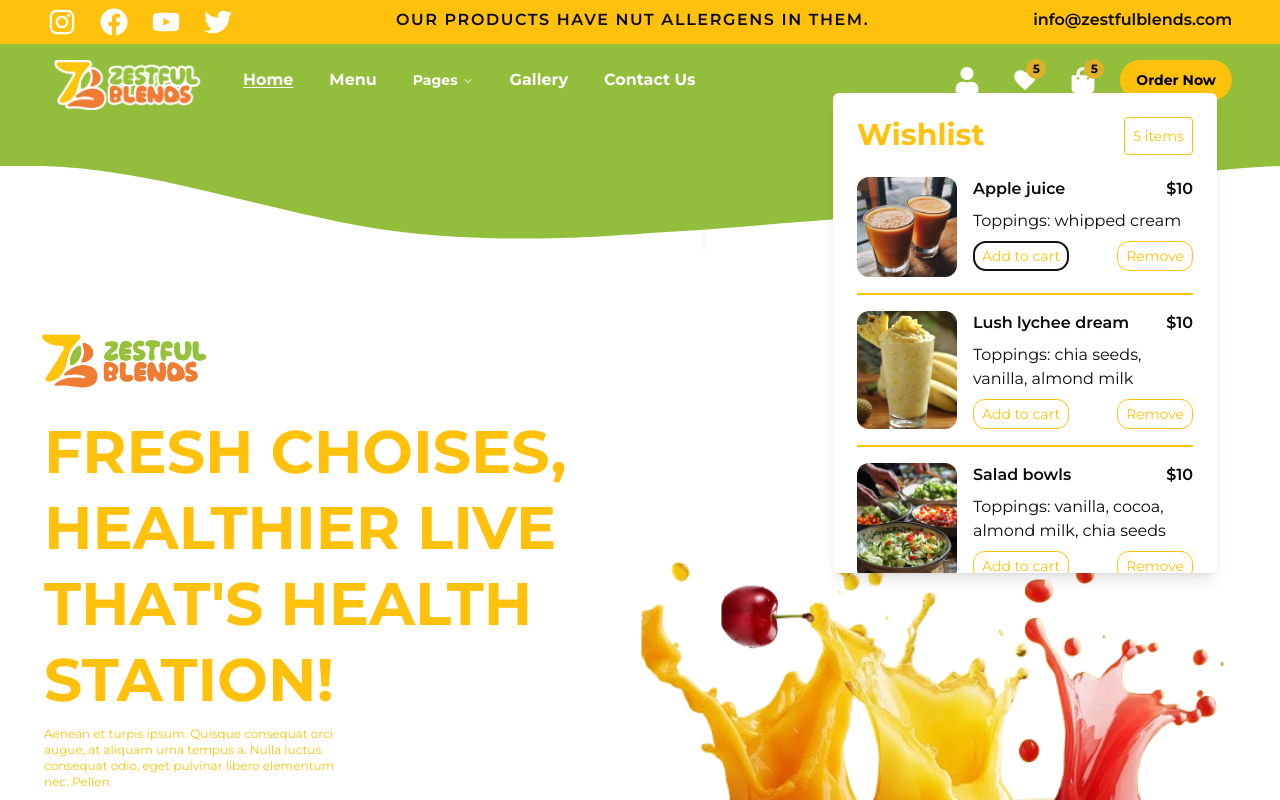
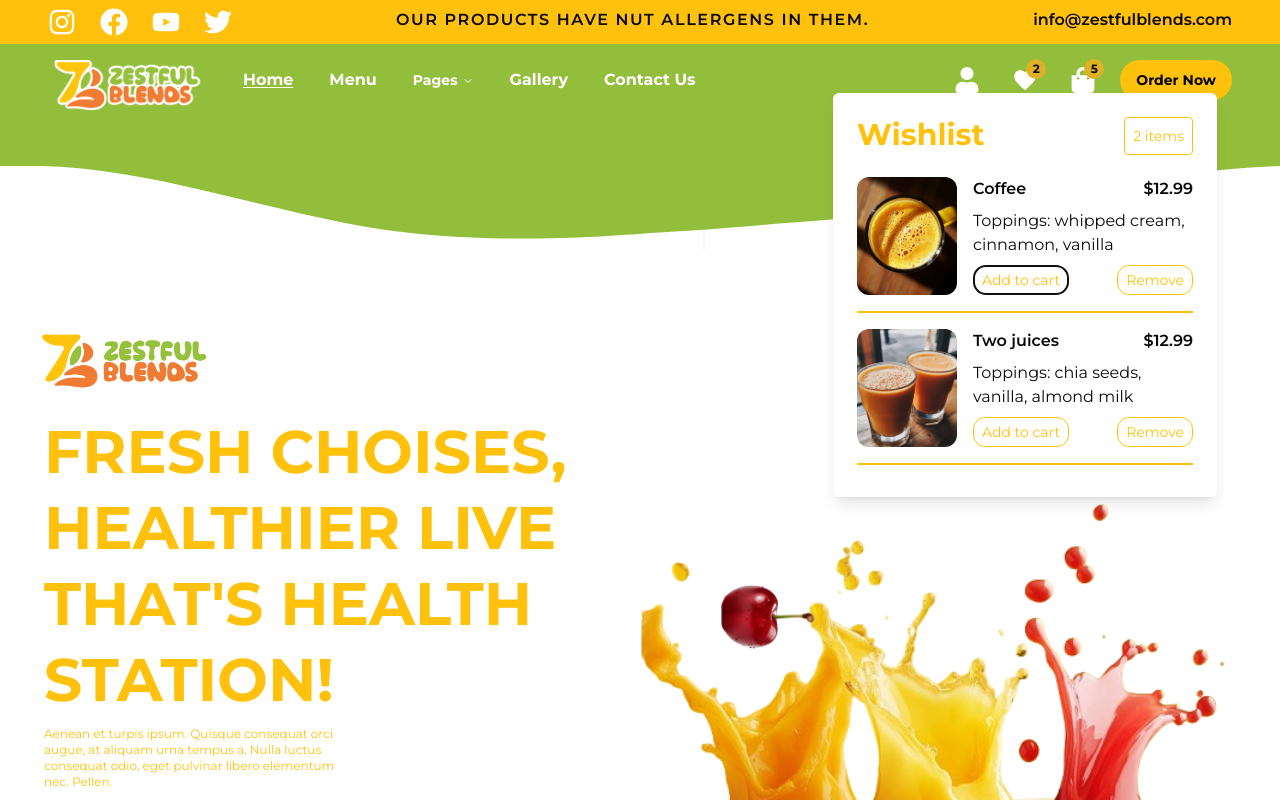
Before and after one commit to VanjaXYZ/zestful-blends-frontend, a Next.js app: page / in a window 1280 px wide. Both pictures are taken after a click on the icon 1025 px from the left and 80 px from the top of the page. Shown: the top 800 px of the page. Built offline with nearby package versions, Linux system fonts and the light colour scheme.

Commit message:
wishlist add/remove functionality .cart update quantity functionality

```diff
--- a/src/app/custom_components/header/CartItem.tsx
+++ b/src/app/custom_components/header/CartItem.tsx
@@ -1,30 +1,65 @@
+import useCartStore from "@/app/store/cartStore";
+import useWishlistStore from "@/app/store/wishlistStore";
 import Image from "next/image";
-import { TbTrash, TbPencil } from "react-icons/tb";
+import { useState } from "react";
+import { TbTrash, TbPencil, TbCheck, TbXboxX } from "react-icons/tb";
 
 interface CartItemProps {
+  id: string;
   name: string;
   toppings: string[];
   imageSrc: any;
   price: number;
   quantity: number;
-  onQuantityChange: (quantity: number | string) => void;
+  onQuantityChange: (quantity: number) => void;
   onRemoveFromCart: () => void;
-  onEditClick: () => void;
+  onEditClick?: (id: string) => void;
+  updateQuantity?: (quantity: number) => void;
   variant: "cart" | "wishlist";
   isEditing?: boolean;
 }
 const CartItem = ({
+  id,
   name,
   toppings,
   imageSrc,
   price,
   quantity,
-  onQuantityChange,
-  onRemoveFromCart,
-  onEditClick,
   variant,
-  isEditing,
 }: CartItemProps) => {
+  const [isEditing, setIsEditing] = useState(false);
+  const [originalQuantity, setOriginalQuantity] = useState(quantity);
+  const itemQuantity =
+    useCartStore(
+      (state) => state.cart.find((item) => item.id === id)?.quantity
+    ) || 1;
+  const updateQuantity = useCartStore((state) => state.updateQuantity);
+  const increaseQuantity = useCartStore((state) => state.increaseQuantity);
+  const decreaseQuantity = useCartStore((state) => state.decreaseQuantity);
+  const onRemoveFromCart = useCartStore((state) => state.removeFromCart);
+  const onRemoveFromWishlist = useWishlistStore(
+    (state) => state.removeFromWishlist
+  );
+
+  const handleUpdateQuantity = (quantity: number) => {
+    setIsEditing(false);
+    updateQuantity(id, quantity);
+  };
+
+  const handleStartEdit = () => {
+    setOriginalQuantity(itemQuantity);
+    setIsEditing(true);
+  };
+
+  const handleCancelEdit = () => {
+    setIsEditing(false);
+    updateQuantity(id, originalQuantity);
+  };
+
+  const moveItemToCart = (id: string) => {
+    useWishlistStore.getState().moveToCart(id);
+  };
+
   return (
     <div className="flex h-auto gap-4">
       <Image
@@ -45,16 +80,27 @@ const CartItem = ({
             <div className="flex gap-2">
               {isEditing ? (
                 <>
+                  {itemQuantity > 1 && (
+                    <button
+                      className="border border-primary-yellow rounded-full w-6 h-6 flex items-center justify-center"
+                      onClick={() => decreaseQuantity(id)}
+                    >
+                      -
+                    </button>
+                  )}
+                  <input
+                    disabled={!isEditing}
+                    type="text"
+                    value={itemQuantity}
+                    onChange={(e) =>
+                      handleUpdateQuantity(Number(e.target.value))
+                    }
+                    className="text-center w-8"
+                    min={1}
+                  />
                   <button
                     className="border border-primary-yellow rounded-full w-6 h-6 flex items-center justify-center"
-                    onClick={() => onQuantityChange(quantity - 1)}
-                  >
-                    -
-                  </button>
-                  <p className="text-center">{quantity}</p>
-                  <button
-                    className="border border-primary-yellow rounded-full w-6 h-6 flex items-center justify-center"
-                    onClick={() => onQuantityChange(quantity + 1)}
+                    onClick={() => increaseQuantity(id)}
                   >
                     +
                   </button>
@@ -64,16 +110,39 @@ const CartItem = ({
               )}
             </div>
             <div className="flex gap-2">
-              <TbTrash size={20} onClick={onRemoveFromCart} />
-              <TbPencil size={20} onClick={onEditClick} />
+              {isEditing ? (
+                <>
+                  <TbXboxX
+                    className="cursor-pointer"
+                    size={20}
+                    onClick={handleCancelEdit}
+                  />
+                  <TbCheck
+                    className="cursor-pointer"
+                    size={20}
+                    onClick={() => handleUpdateQuantity(itemQuantity)}
+                  />
+                </>
+              ) : (
+                <>
+                  <TbTrash size={20} onClick={() => onRemoveFromCart(id)} />
+                  <TbPencil size={20} onClick={handleStartEdit} />
+                </>
+              )}
             </div>
           </div>
         ) : (
           <div className="flex gap-2 justify-between">
-            <button className=" text-primary-yellow border border-primary-yellow text-sm px-2 py-1 rounded-xl">
+            <button
+              className=" text-primary-yellow border border-primary-yellow text-sm px-2 py-1 rounded-xl"
+              onClick={() => moveItemToCart(id)}
+            >
               Add to cart
             </button>
-            <button className=" text-primary-yellow border border-primary-yellow text-sm px-2 py-1 rounded-xl">
+            <button
+              className=" text-primary-yellow border border-primary-yellow text-sm px-2 py-1 rounded-xl"
+              onClick={() => onRemoveFromWishlist(id)}
+            >
               Remove
             </button>
           </div>
--- a/src/app/custom_components/header/NavIcons.tsx
+++ b/src/app/custom_components/header/NavIcons.tsx
@@ -6,12 +6,14 @@ import {
 import { FaShoppingBag, FaUser } from "react-icons/fa";
 import { MdFavorite } from "react-icons/md";
 import CartItem from "./CartItem";
-import { cartItems } from "@/lib/mock/CartItems";
+import useCartStore from "@/app/store/cartStore";
+import useWishlistStore from "@/app/store/wishlistStore";
 
 const NavIcons = () => {
   let hasProductsInCart = false;
-  const productsInCart = cartItems;
-  if (productsInCart.length > 0) hasProductsInCart = true;
+  const productsInCart = useCartStore((state) => state.cart);
+  const productsInWishlist = useWishlistStore((state) => state.wishlist);
+
   return (
     <div className="flex gap-8 max-xl:gap-4 relative">
       <FaUser color="white" size={26} className="cursor-pointer" />
@@ -19,9 +21,9 @@ const NavIcons = () => {
         <PopoverTrigger asChild>
           <div className="relative">
             <MdFavorite color="white" size={26} className="cursor-pointer" />
-            {hasProductsInCart && (
+            {productsInWishlist.length > 0 && (
               <span className="absolute -top-2 -right-2 font-bold bg-primary-yellow-dark-shade rounded-full w-5 h-5 flex items-center justify-center text-xs">
-                {productsInCart.length}
+                {productsInWishlist.length}
               </span>
             )}
           </div>
@@ -33,18 +35,19 @@ const NavIcons = () => {
                 Wishlist
               </h2>
               <p className="flex items-center text-primary-yellow rounded-sm p-2 border border-primary-yellow text-sm">
-                {productsInCart.length} items
+                {productsInWishlist.length} items
               </p>
             </div>
-            {productsInCart.map((item) => {
+            {productsInWishlist.length > 0 ? (
+              productsInWishlist.map((item) => {
                 return (
                   <>
                     <CartItem
                       variant="wishlist"
                       onQuantityChange={() => {}}
                       onRemoveFromCart={() => {}}
-                    onEditClick={() => {}}
-                    key={item.name}
+                      id={item.id}
+                      key={item.id}
                       name={item.name}
                       toppings={item.toppings}
                       imageSrc={item.imageSrc}
@@ -54,7 +57,10 @@ const NavIcons = () => {
                     <hr className="border-t-2 border-primary-yellow w-full my-2" />
                   </>
                 );
-            })}
+              })
+            ) : (
+              <p className=" text-center text-xl m-5">Your wishlist is empty</p>
+            )}
           </div>
         </PopoverContent>
       </Popover>
@@ -62,7 +68,7 @@ const NavIcons = () => {
         <PopoverTrigger asChild>
           <div className="relative">
             <FaShoppingBag color="white" size={26} className="cursor-pointer" />
-            {hasProductsInCart && (
+            {productsInCart.length > 0 && (
               <span className="absolute -top-2 -right-2 font-bold bg-primary-yellow-dark-shade rounded-full w-5 h-5 flex items-center justify-center text-xs">
                 {productsInCart.length}
               </span>
@@ -79,15 +85,16 @@ const NavIcons = () => {
                 {productsInCart.length} items
               </p>
             </div>
-            {productsInCart.map((item) => {
+            {productsInCart.length > 0 ? (
+              productsInCart.map((item) => {
                 return (
                   <>
                     <CartItem
                       variant="cart"
                       onQuantityChange={() => {}}
                       onRemoveFromCart={() => {}}
-                    onEditClick={() => {}}
-                    key={item.name}
+                      key={item.id}
+                      id={item.id}
                       name={item.name}
                       toppings={item.toppings}
                       imageSrc={item.imageSrc}
@@ -97,13 +104,16 @@ const NavIcons = () => {
                     <hr className="border-t-2 border-primary-yellow w-full my-2" />
                   </>
                 );
-            })}
+              })
+            ) : (
+              <p className=" text-center text-xl m-5">Your cart is empty</p>
+            )}
             <div className="flex flex-col gap-2 mt-2 w-full">
               <div>
                 You choose : <p className="text-primary-yellow inline">ASAP</p>
               </div>
-              <div className="flex justify-center ">
-                <button className="bg-primary-yellow text-black py-1 px-3 text-sm rounded hover:bg-yellow-500">
+              <div className="flex  justify-center ">
+                <button className="bg-primary-yellow w-full py-2 hover:bg-primary-yellow-dark-shade rounded-full text-white">
                   Checkout
                 </button>
               </div>
--- /dev/null
+++ b/src/app/model/cartItemType.ts
@@ -0,0 +1,8 @@
+export interface CartItemType {
+  id: string;
+  name: string;
+  toppings: string[];
+  imageSrc: any;
+  price: number;
+  quantity: number;
+}
--- /dev/null
+++ b/src/app/store/cartStore.ts
@@ -0,0 +1,63 @@
+import { cartItems } from "@/lib/mock/CartItems";
+import { create } from "zustand";
+import { CartItemType } from "@/app/model/cartItemType";
+
+interface CartStore {
+  cart: CartItemType[];
+  addItemFromWishlist: (item: CartItemType) => void;
+  removeFromCart: (id: string) => void;
+  increaseQuantity: (id: string) => void;
+  decreaseQuantity: (id: string) => void;
+  updateQuantity: (id: string, quantity: number) => void;
+}
+
+const useCartStore = create<CartStore>((set) => ({
+  cart: cartItems,
+
+  addItemFromWishlist: (item: CartItemType) =>
+    set((state: CartStore) => {
+      const existingItem = state.cart.find(
+        (cartItem) => cartItem.id === item.id
+      );
+
+      if (existingItem) {
+        return {
+          cart: state.cart.map((cartItem) =>
+            cartItem.id === item.id
+              ? { ...cartItem, quantity: cartItem.quantity + 1 }
+              : cartItem
+          ),
+        };
+      }
+
+      return {
+        cart: [...state.cart, { ...item, quantity: 1 }],
+      };
+    }),
+  removeFromCart: (id: string) =>
+    set((state: CartStore) => ({
+      cart: state.cart.filter((item) => item.id !== id),
+    })),
+  increaseQuantity: (id: string) =>
+    set((state: CartStore) => ({
+      cart: state.cart.map((item) =>
+        item.id === id ? { ...item, quantity: item.quantity + 1 } : item
+      ),
+    })),
+  decreaseQuantity: (id: string) =>
+    set((state: CartStore) => ({
+      cart: state.cart.map((item) =>
+        item.id === id
+          ? { ...item, quantity: Math.max(item.quantity - 1, 1) }
+          : item
+      ),
+    })),
+  updateQuantity: (id: string, quantity: number) =>
+    set((state: CartStore) => ({
+      cart: state.cart.map((item) =>
+        item.id === id ? { ...item, quantity } : item
+      ),
+    })),
+}));
+
+export default useCartStore;
--- /dev/null
+++ b/src/app/store/wishlistStore.ts
@@ -0,0 +1,34 @@
+import { CartItemType } from "@/app/model/cartItemType";
+import { wishListItems } from "@/lib/mock/WishListItems";
+import { create } from "zustand";
+import useCartStore from "./cartStore";
+
+interface WishlistStore {
+  wishlist: CartItemType[];
+  removeFromWishlist: (id: string) => void;
+  moveToCart: (id: string) => void;
+}
+
+const useWishlistStore = create<WishlistStore>((set) => ({
+  wishlist: wishListItems,
+  removeFromWishlist: (id: string) =>
+    set((state: WishlistStore) => ({
+      wishlist: state.wishlist.filter((item) => item.id !== id),
+    })),
+
+  moveToCart: (id: string) => {
+    const state = useWishlistStore.getState();
+    const item = state.wishlist.find((item: CartItemType) => item.id === id);
+
+    if (item) {
+      // Using the cart store's function to add the item
+      const cartStore = useCartStore.getState();
+      cartStore.addItemFromWishlist(item);
+
+      // Remove from wishlist
+      useWishlistStore.getState().removeFromWishlist(id);
+    }
+  },
+}));
+
+export default useWishlistStore;
--- /dev/null
+++ b/src/lib/mock/WishListItems.ts
@@ -0,0 +1,21 @@
+import coffee from "@/assets/coffee.png";
+import twoJuices from "@/assets/two_juices.png";
+
+export const wishListItems = [
+  {
+    id: "55",
+    name: "Coffee",
+    toppings: ["whipped cream", "cinnamon", "vanilla"],
+    imageSrc: coffee,
+    price: 12.99,
+    quantity: 1,
+  },
+  {
+    id: "21",
+    name: "Two juices",
+    toppings: ["chia seeds", "vanilla", "almond milk"],
+    imageSrc: twoJuices,
+    price: 12.99,
+    quantity: 1,
+  },
+];
```
Also changed, not shown: src/lib/mock/CartItems.ts (+6 -8 lines), src/assets/coffee.png (added). Lines whose indentation alone changed are shown as unchanged.
